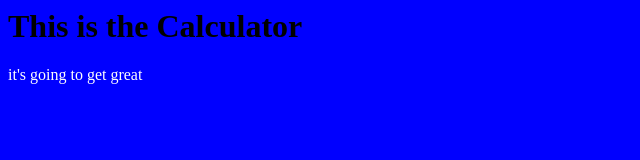
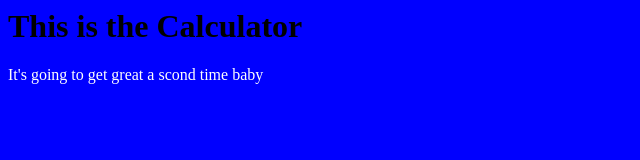
Before and after one commit to mndowne/calculator, a plain HTML site: page index.html in a window 1280 px wide. Shown: the whole page, without its empty margins (0-640 px from the left). Drawn offline with Linux system fonts and the light colour scheme.

Commit message:
making sure changes are in the right repository

```diff
--- a/index.html
+++ b/index.html
@@ -5,7 +5,11 @@
 </head>
 
 <body style="background-color: blue">
+
+
 <h1>This is the Calculator</h1>
-<p>it's going to get great</p>
+
+<p>It's going to get great a scond time baby</p>
 </body>
+
 </html>
```
